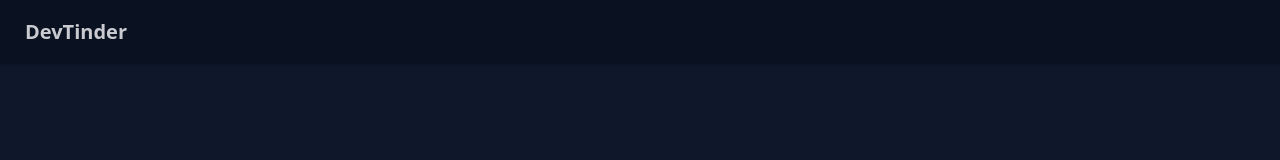
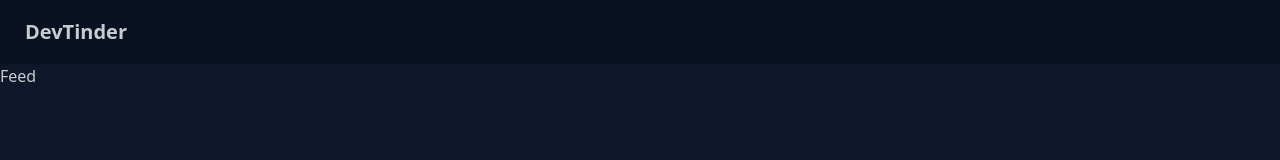
Before and after one commit to rajamanishTripathi/devTinder-frontend, a React (Vite) app: page / in a window 1280 px wide. Shown: the top 160 px of the page. Built offline with nearby package versions, Linux system fonts and the light colour scheme.

Commit message:
create dummy feed page

```diff
--- a/src/App.jsx
+++ b/src/App.jsx
@@ -6,6 +6,7 @@ import Body from "./Body";
 import Login from "./Login";
 import Profile from "./Profile";
 import appStore from "./utils/appstore";
+import Feed from "./Feed";
 
 function App() {
 
@@ -15,7 +16,8 @@ function App() {
     <Provider store={appStore}>
       <BrowserRouter basename="/">
           <Routes>
-               <Route path="/" element={<Body/>}>
+                     <Route path="/" element={<Body/>}>
+                      <Route path="/" element={<Feed/>}/>
                       <Route path="/login" element={<Login/>}/>
                       <Route path="/profile" element={<Profile/>}/>
                </Route>
--- /dev/null
+++ b/src/Feed.jsx
@@ -0,0 +1,11 @@
+import React from 'react'
+
+const Feed = () => {
+  return (
+    <div>
+      <div>Feed</div>
+    </div>
+  )
+}
+
+export default Feed
```
